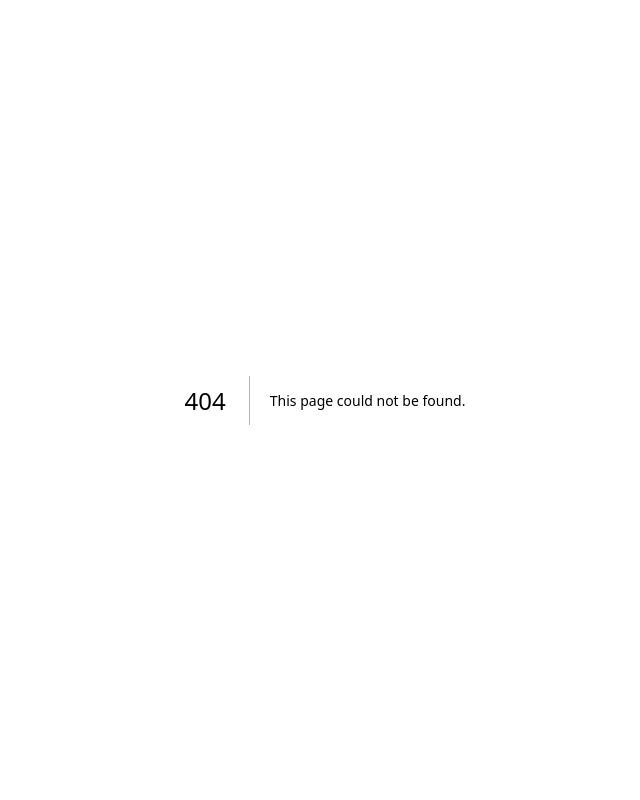
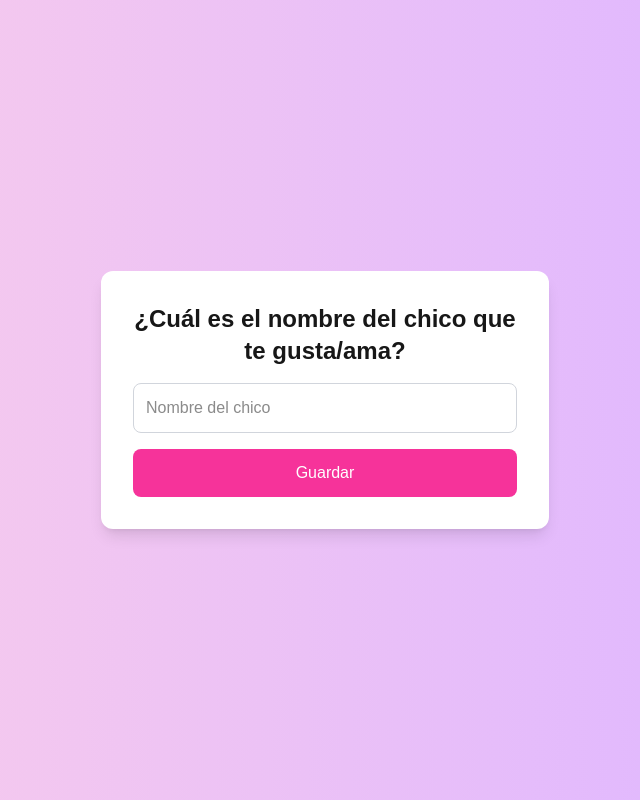
Before and after one commit to aviokir/encantia, a Next.js app: page /formulario in a window 1280 px wide. Before the commit this address had no page. Shown: the whole page, without its empty margins (315-955 px from the left). Built offline with nearby package versions, Linux system fonts and the light colour scheme.

Commit message:
Create formulario.js

```diff
--- /dev/null
+++ b/pages/formulario.js
@@ -0,0 +1,53 @@
+import { useState } from "react";
+import { supabase } from "../lib/supabase";
+
+export default function Formulario() {
+  const [nombre, setNombre] = useState("");
+  const [mensaje, setMensaje] = useState("");
+
+  const handleSubmit = async (e) => {
+    e.preventDefault();
+    if (!nombre) {
+      setMensaje("Por favor, ingresa un nombre");
+      return;
+    }
+
+    const { data, error } = await supabase
+      .from("amores")
+      .insert([{ nombre }]);
+
+    if (error) {
+      setMensaje("Error al guardar: " + error.message);
+    } else {
+      setMensaje(`¡Gracias! Guardamos el nombre: ${nombre}`);
+      setNombre(""); // Limpiar input
+    }
+  };
+
+  return (
+    <div className="flex items-center justify-center min-h-screen bg-gradient-to-r from-pink-200 to-purple-300">
+      <form
+        onSubmit={handleSubmit}
+        className="bg-white p-8 rounded-xl shadow-lg w-full max-w-md"
+      >
+        <h1 className="text-2xl font-bold mb-4 text-center">
+          ¿Cuál es el nombre del chico que te gusta/ama?
+        </h1>
+        <input
+          type="text"
+          placeholder="Nombre del chico"
+          value={nombre}
+          onChange={(e) => setNombre(e.target.value)}
+          className="w-full p-3 mb-4 border border-gray-300 rounded-lg focus:outline-none focus:ring-2 focus:ring-pink-400"
+        />
+        <button
+          type="submit"
+          className="w-full bg-pink-500 text-white p-3 rounded-lg hover:bg-pink-600 transition-colors"
+        >
+          Guardar
+        </button>
+        {mensaje && <p className="mt-4 text-center text-gray-700">{mensaje}</p>}
+      </form>
+    </div>
+  );
+}
```
